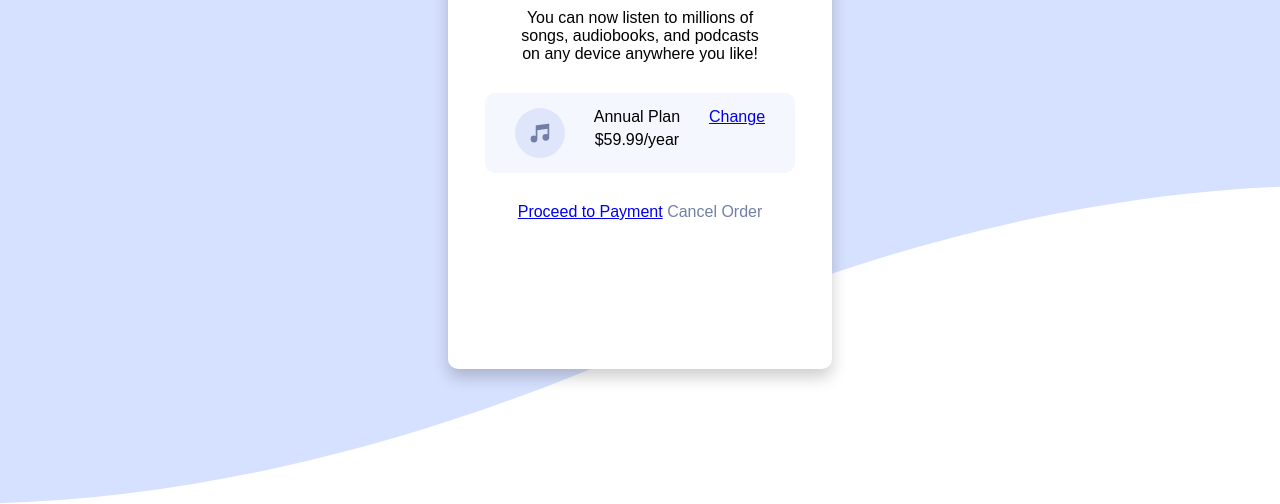
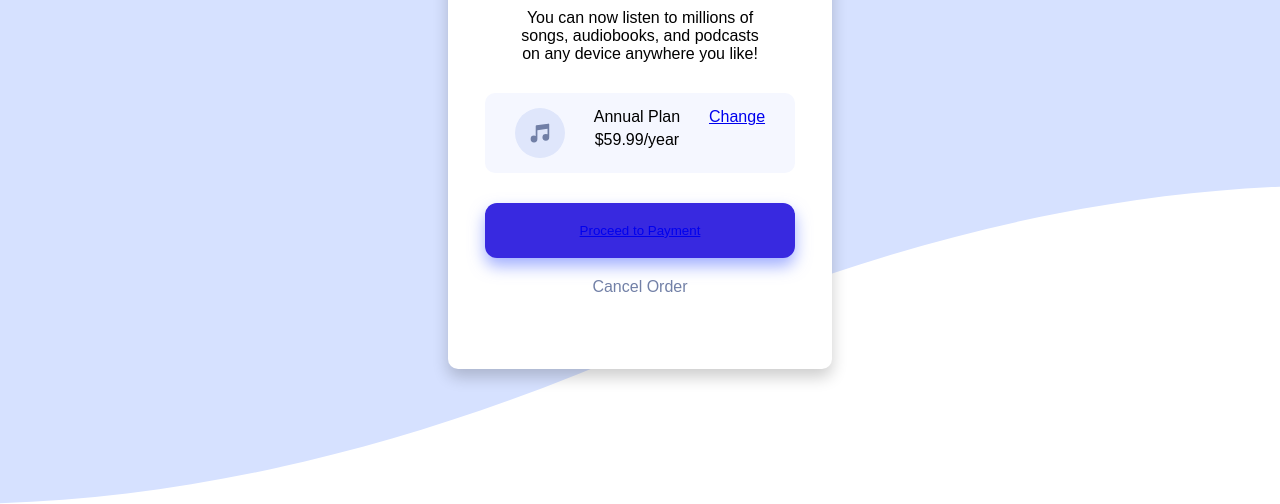
Before and after one commit to ZainabBabayaro/group-82, a plain HTML site: page index.html in a window 1280 px wide. Shown: the part 296-800 px from the top of the page. Drawn offline with Linux system fonts and the light colour scheme; a web font is replaced by a local one.

Commit message:
Update index.html

```diff
--- a/index.html
+++ b/index.html
@@ -28,7 +28,7 @@
           </ul>
           <a href="#">Change</a>
         </div>
-          <a href="#">Proceed to Payment</a>
+        <button><a href="#">Proceed to Payment</a></button>
         <a href="#" class="cancel">Cancel Order</a>
       </div>
     </div>
```
